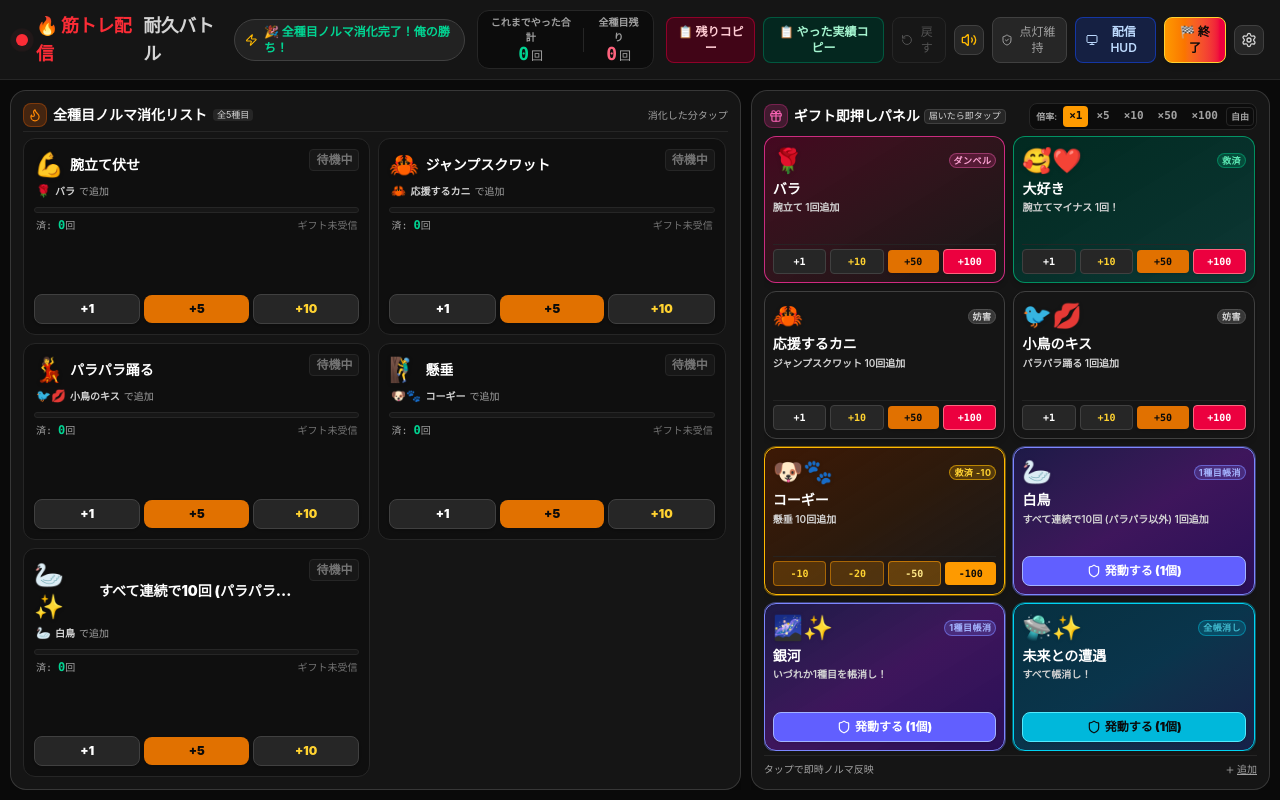
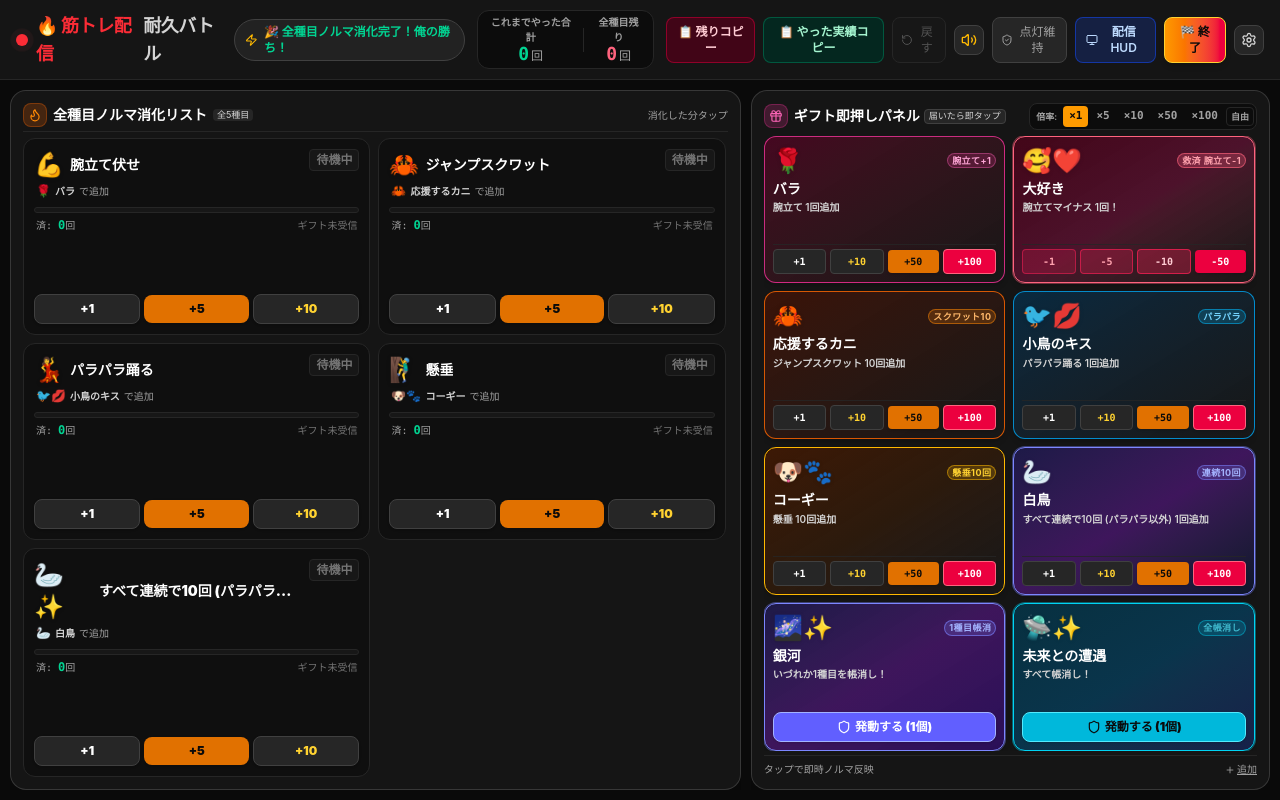
Before and after one commit to yatatata0802/kintore3, a React (Vite) app in the folder remix-live-workout-stream-counter---筋トレ配信カウンター/: page / in a window 1280 px wide. Built offline with nearby package versions, Linux system fonts and the light colour scheme.

Commit message:
メニュー変更: ギフトパネル更新

```diff
--- a/remix-live-workout-stream-counter---筋トレ配信カウンター/src/components/GiftPanel.tsx
+++ b/remix-live-workout-stream-counter---筋トレ配信カウンター/src/components/GiftPanel.tsx
@@ -118,11 +118,13 @@ export const GiftPanel: React.FC<GiftPanelProps> = ({
       <div className="grid grid-cols-2 gap-2 flex-1 overflow-y-auto pr-0.5">
         {gifts.map((gift) => {
           const isRelief = gift.type === 'relief' || gift.type === 'clear_one_sub' || gift.type === 'clear_all_sub';
-          const isGalaxy = gift.id === 'galaxy' || gift.id === 'swan' || gift.type === 'clear_one_sub';
-          const isFuture = gift.id === 'encounter_with_future' || gift.id === 'firework' || gift.type === 'clear_all_sub';
+          const isGalaxy = gift.id === 'galaxy' || gift.type === 'clear_one_sub';
+          const isFuture = gift.id === 'encounter_with_future' || gift.type === 'clear_all_sub';
+          const isDaisuki = gift.id === 'daisuki';
+          const isSwan = gift.id === 'swan';
+          const isCrab = gift.id === 'cheering_crab';
+          const isBirdKiss = gift.id === 'bird_kiss';
           const isCorgi = gift.id === 'corgi';
-          const isMoneyGun = gift.id === 'money_gun' || gift.targetExerciseId === 'all_consecutive';
-          const isFingerHeart = gift.id === 'finger_heart';
           const isRose = gift.id === 'rose';
           const isSpecialClear = isGalaxy || isFuture;
 
@@ -134,12 +136,16 @@ export const GiftPanel: React.FC<GiftPanelProps> = ({
                   ? 'bg-gradient-to-br from-cyan-950/90 via-sky-900/60 to-blue-950/80 border-cyan-400 ring-1 ring-cyan-400/40'
                   : isGalaxy
                   ? 'bg-gradient-to-br from-indigo-950/90 via-purple-900/60 to-violet-950/80 border-indigo-400 ring-1 ring-indigo-400/40'
+                  : isDaisuki
+                  ? 'bg-gradient-to-br from-rose-950/80 via-pink-900/50 to-neutral-900 border-rose-400 ring-1 ring-rose-400/40'
+                  : isSwan
+                  ? 'bg-gradient-to-br from-indigo-950/90 via-purple-900/60 to-slate-900 border-indigo-400 ring-1 ring-indigo-400/40'
                   : isCorgi
-                  ? 'bg-gradient-to-br from-amber-950/80 via-yellow-950/50 to-neutral-900 border-amber-400 ring-1 ring-amber-400/40'
-                  : isMoneyGun
-                  ? 'bg-gradient-to-br from-red-950/90 via-rose-900/70 to-purple-950/80 border-red-500 ring-1 ring-red-500/40'
-                  : isFingerHeart
-                  ? 'bg-gradient-to-br from-rose-950/80 to-red-900/60 border-rose-500/80'
+                  ? 'bg-gradient-to-br from-amber-950/80 via-yellow-950/50 to-neutral-900 border-amber-400'
+                  : isCrab
+                  ? 'bg-gradient-to-br from-orange-950/80 to-neutral-900 border-orange-500/80'
+                  : isBirdKiss
+                  ? 'bg-gradient-to-br from-sky-950/80 to-neutral-900 border-sky-500/80'
                   : isRose
                   ? 'bg-gradient-to-br from-pink-950/80 to-neutral-900 border-pink-500/80'
                   : isRelief
@@ -162,12 +168,16 @@ export const GiftPanel: React.FC<GiftPanelProps> = ({
                         ? 'bg-cyan-400/20 text-cyan-300 border border-cyan-400/60 animate-pulse'
                         : isGalaxy
                         ? 'bg-indigo-400/20 text-indigo-300 border border-indigo-400/60'
+                        : isDaisuki
+                        ? 'bg-rose-400/25 text-rose-300 border border-rose-400/60 font-black'
+                        : isSwan
+                        ? 'bg-indigo-400/20 text-indigo-300 border border-indigo-400/50'
                         : isCorgi
-                        ? 'bg-amber-400/20 text-amber-300 border border-amber-400/60'
-                        : isMoneyGun
-                        ? 'bg-red-500/25 text-red-300 border border-red-400/50'
-                        : isFingerHeart
-                        ? 'bg-rose-500/20 text-rose-300 border border-rose-400/40'
+                        ? 'bg-amber-400/20 text-amber-300 border border-amber-400/50'
+                        : isCrab
+                        ? 'bg-orange-400/20 text-orange-300 border border-orange-400/50'
+                        : isBirdKiss
+                        ? 'bg-sky-400/20 text-sky-300 border border-sky-400/50'
                         : isRose
                         ? 'bg-pink-500/20 text-pink-300 border border-pink-400/40'
                         : isRelief
@@ -179,14 +189,18 @@ export const GiftPanel: React.FC<GiftPanelProps> = ({
                       ? '全帳消し'
                       : isGalaxy
                       ? '1種目帳消'
+                      : isDaisuki
+                      ? '救済 腕立て-1'
+                      : isSwan
+                      ? '連続10回'
                       : isCorgi
-                      ? '救済 -10'
-                      : isMoneyGun
-                      ? '全種目'
-                      : isFingerHeart
-                      ? '腕立て'
+                      ? '懸垂10回'
+                      : isCrab
+                      ? 'スクワット10'
+                      : isBirdKiss
+                      ? 'パラパラ'
                       : isRose
-                      ? 'ダンベル'
+                      ? '腕立て+1'
                       : isRelief
                       ? '救済'
                       : '妨害'}
@@ -203,7 +217,7 @@ export const GiftPanel: React.FC<GiftPanelProps> = ({
                 </div>
               </div>
 
-              {/* Action Buttons: Special clear button, Corgi negative buttons, or standard +reps buttons */}
+              {/* Action Buttons: Special clear button, Daisuki negative buttons, or standard +1/+10/+50/+100 buttons */}
               {isSpecialClear ? (
                 <button
                   onClick={() => handleGiftClick(gift, 1)}
@@ -216,35 +230,35 @@ export const GiftPanel: React.FC<GiftPanelProps> = ({
                   <Shield className="w-3.5 h-3.5" />
                   <span>発動する (1個)</span>
                 </button>
-              ) : isCorgi ? (
+              ) : isDaisuki ? (
                 <div className="mt-1 pt-1 border-t border-neutral-800/80 flex items-center gap-1">
                   <button
                     onClick={() => handleGiftClick(gift, 1)}
-                    title="コーギー1個 (-10回免除)"
-                    className="flex-1 py-1 rounded bg-amber-500/20 hover:bg-amber-500/30 text-amber-300 font-mono font-black text-[10px] border border-amber-500/50 active:scale-95 transition cursor-pointer"
+                    title="大好き1個 (腕立て -1回免除)"
+                    className="flex-1 py-1 rounded bg-rose-500/20 hover:bg-rose-500/30 text-rose-300 font-mono font-black text-[10px] border border-rose-500/50 active:scale-95 transition cursor-pointer"
+                  >
+                    -1
+                  </button>
+                  <button
+                    onClick={() => handleGiftClick(gift, 5)}
+                    title="大好き5個 (腕立て -5回免除)"
+                    className="flex-1 py-1 rounded bg-rose-500/25 hover:bg-rose-500/35 text-rose-300 font-mono font-black text-[10px] border border-rose-500/60 active:scale-95 transition cursor-pointer"
+                  >
+                    -5
+                  </button>
+                  <button
+                    onClick={() => handleGiftClick(gift, 10)}
+                    title="大好き10個 (腕立て -10回免除)"
+                    className="flex-1 py-1 rounded bg-rose-500/30 hover:bg-rose-500/40 text-rose-200 font-mono font-black text-[10px] border border-rose-500/70 active:scale-95 transition cursor-pointer"
                   >
                     -10
                   </button>
                   <button
-                    onClick={() => handleGiftClick(gift, 2)}
-                    title="コーギー2個 (-20回免除)"
-                    className="flex-1 py-1 rounded bg-amber-500/20 hover:bg-amber-500/30 text-amber-300 font-mono font-black text-[10px] border border-amber-500/50 active:scale-95 transition cursor-pointer"
-                  >
-                    -20
-                  </button>
-                  <button
-                    onClick={() => handleGiftClick(gift, 5)}
-                    title="コーギー5個 (-50回免除)"
-                    className="flex-1 py-1 rounded bg-amber-500/30 hover:bg-amber-500/40 text-amber-200 font-mono font-black text-[10px] border border-amber-500/60 active:scale-95 transition cursor-pointer"
+                    onClick={() => handleGiftClick(gift, 50)}
+                    title="大好き50個 (腕立て -50回免除)"
+                    className="flex-1 py-1 rounded bg-rose-600 hover:bg-rose-500 text-white font-mono font-black text-[10px] active:scale-95 transition cursor-pointer shadow-sm"
                   >
                     -50
-                  </button>
-                  <button
-                    onClick={() => handleGiftClick(gift, 10)}
-                    title="コーギー10個 (-100回免除)"
-                    className="flex-1 py-1 rounded bg-amber-500 hover:bg-amber-400 text-neutral-950 font-mono font-black text-[10px] active:scale-95 transition cursor-pointer shadow-sm"
-                  >
-                    -100
                   </button>
                 </div>
               ) : (
```
